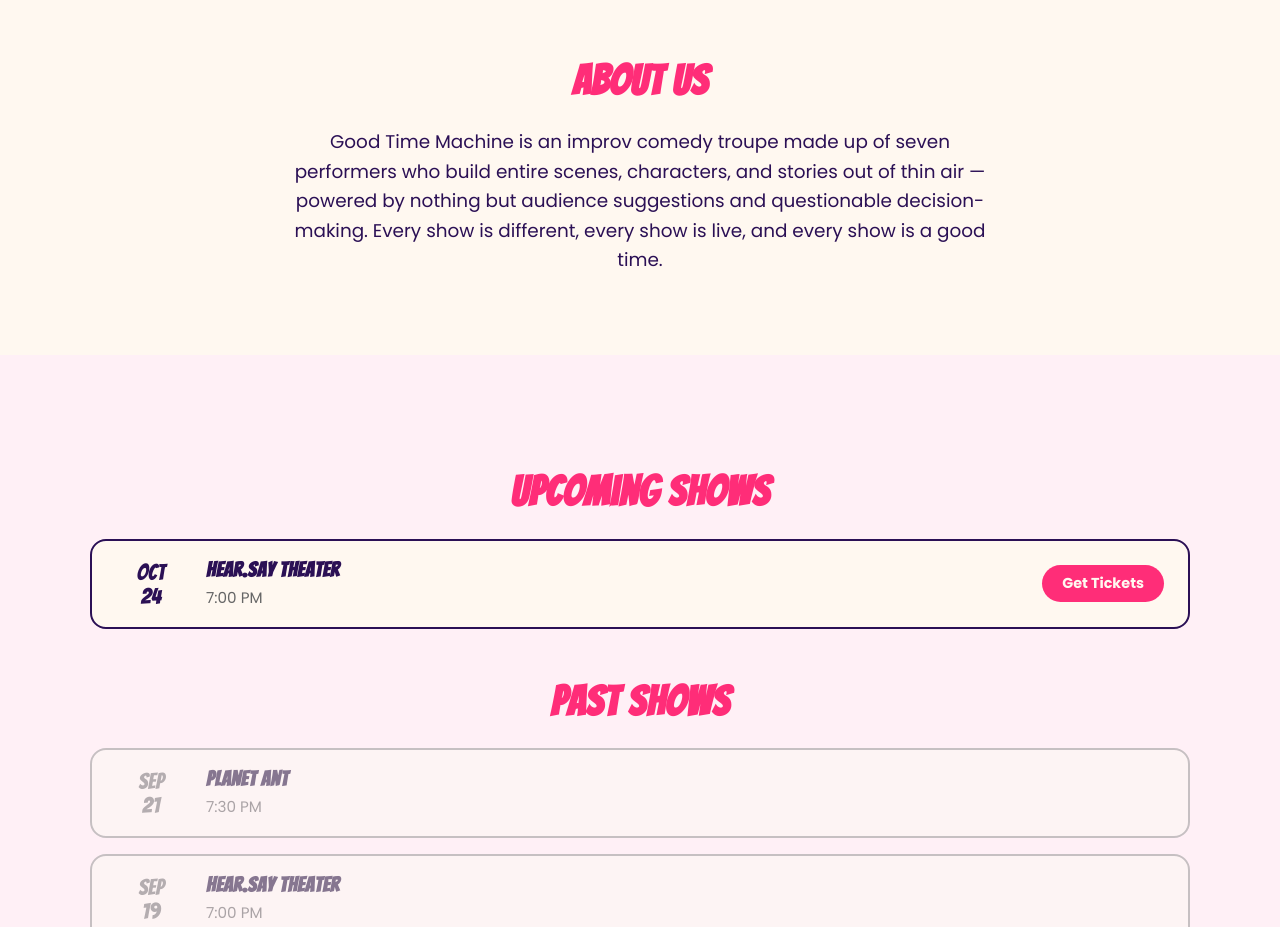
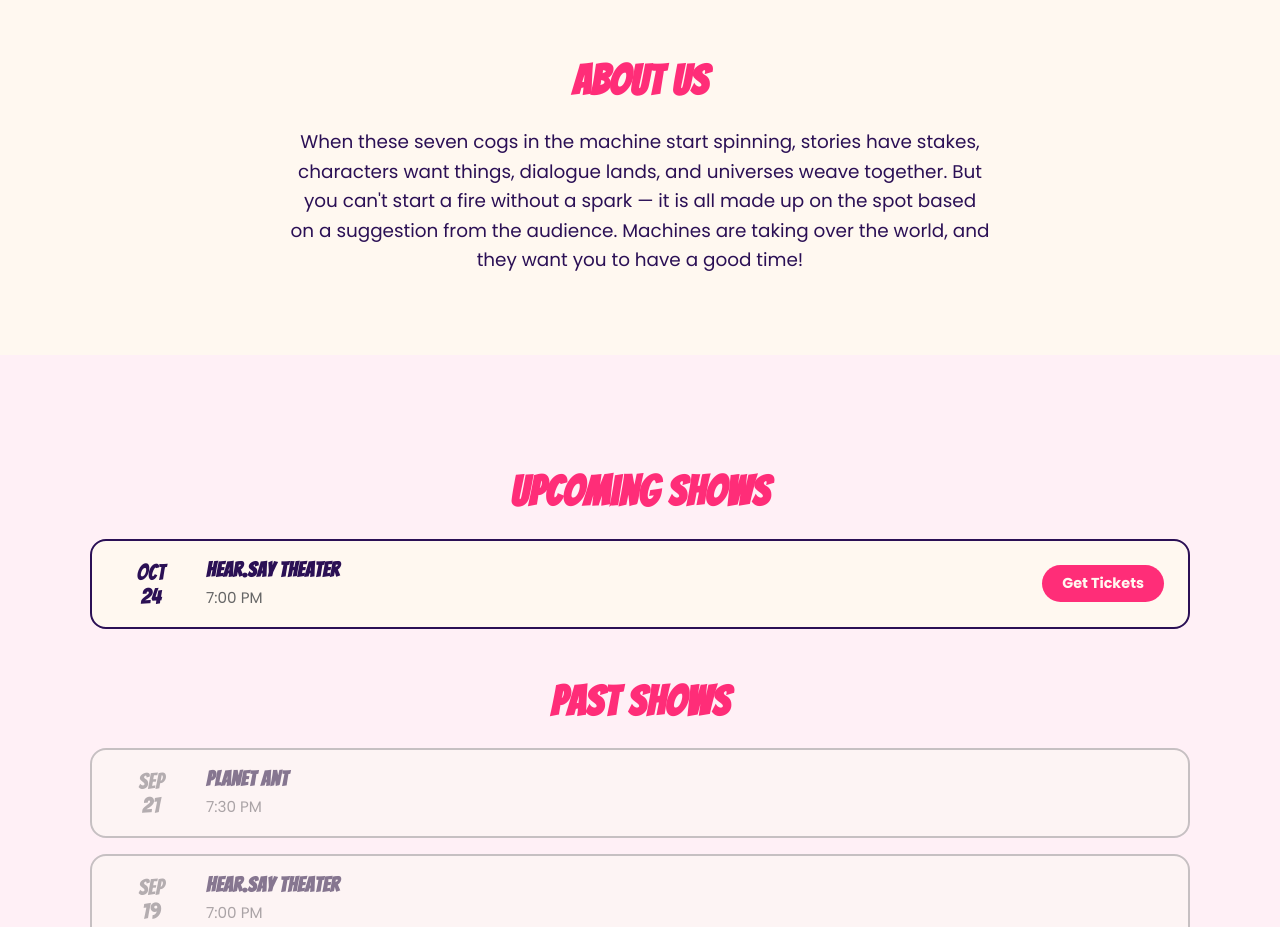
Before and after one commit to Hannagh/goodtimemachine, a plain HTML site: page index.html in a window 1280 px wide. Shown: the part 880-1807 px from the top of the page. Drawn offline with Linux system fonts and the light colour scheme.

Commit message:
Update About Us copy
Co-Authored-By: Claude Sonnet 5 <noreply@anthropic.com>

```diff
--- a/index.html
+++ b/index.html
@@ -40,11 +40,11 @@
 <section id="about" class="section">
   <h2>About Us</h2>
   <p class="section-lead">
-    Good Time Machine is an improv comedy troupe made up of seven performers who build entire scenes,
-    characters, and stories out of thin air — powered by nothing but audience suggestions and questionable
-    decision-making. Every show is different, every show is live, and every show is a good time.
+    When these seven cogs in the machine start spinning, stories have stakes, characters want things,
+    dialogue lands, and universes weave together. But you can't start a fire without a spark — it is all
+    made up on the spot based on a suggestion from the audience. Machines are taking over the world,
+    and they want you to have a good time!
   </p>
-  <!-- TODO: Replace with your real about copy -->
 </section>
 
 <section id="shows" class="section alt">
```
